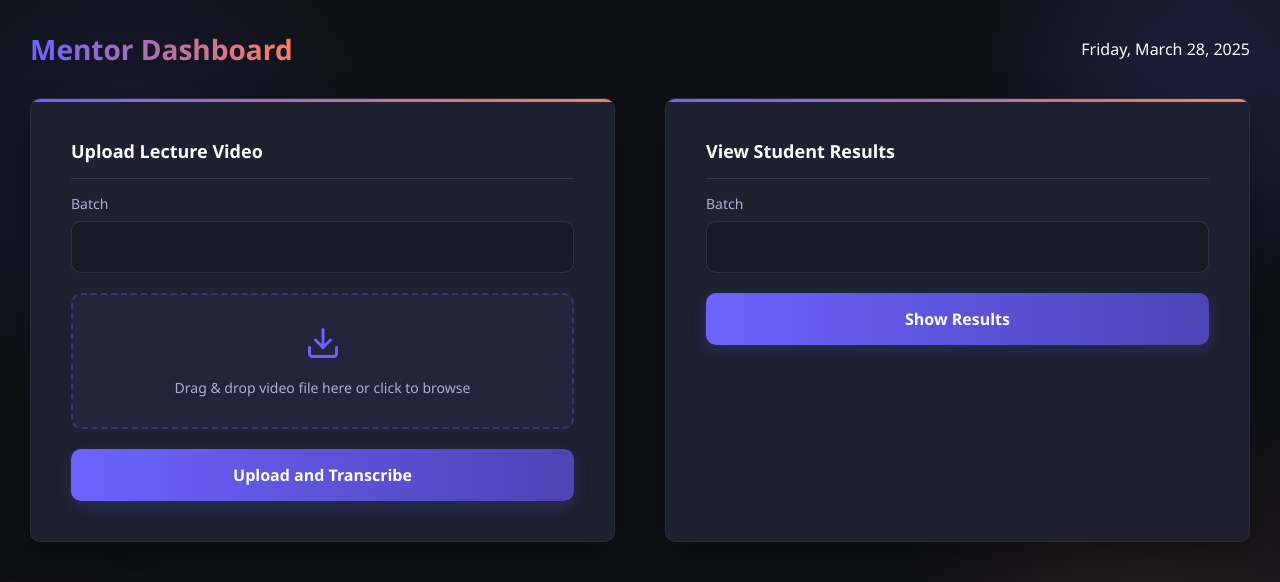
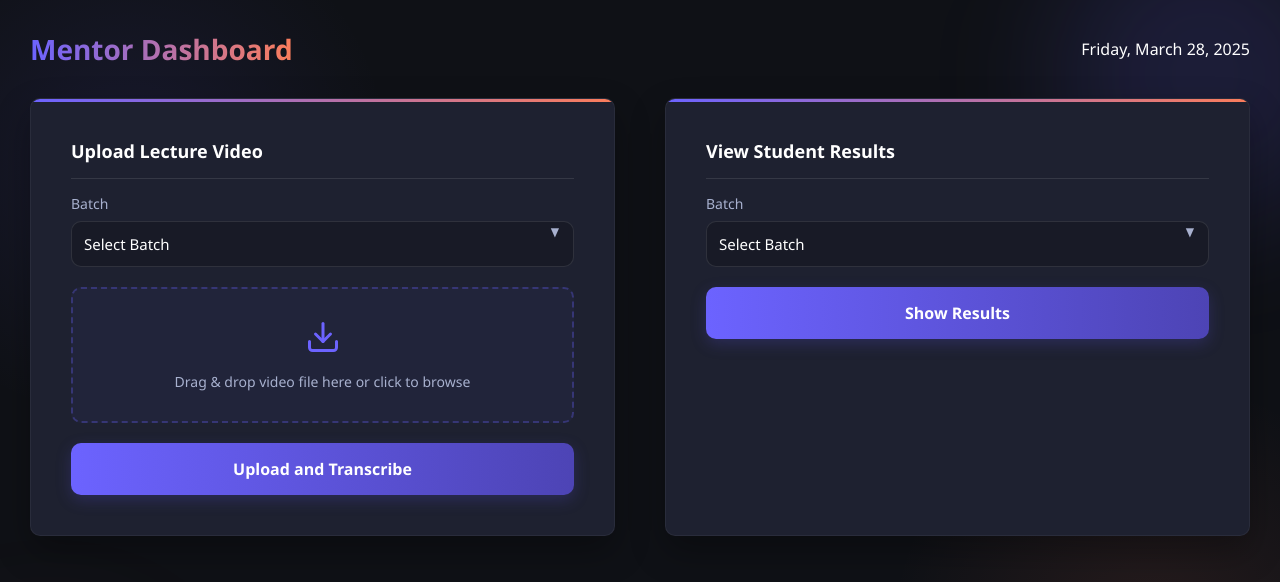
Before and after one commit to Sa1f27/standup-calls, a FastAPI app: template templates/mentor_dashboard.html in a window 1280 px wide. Shown: the top 582 px of the page. Run offline with FastAPI, Linux system fonts and the light colour scheme; the template is opened without the code that fills it, so the values that code supplies are empty.

Commit message:
added dropdown to batches selection

```diff
--- a/main.py
+++ b/main.py
@@ -415,7 +415,7 @@ async def mentor_view_results(
         conn = get_db_connection()
         cursor = conn.cursor()
         try:
-            query = "SELECT student_email, results, ai_feedback, submission_date FROM results WHERE batch = ?"
+            query = "SELECT name, student_email, results, ai_feedback, submission_date FROM results WHERE batch = ?"
             cursor.execute(query, (batch,))
             results_data = fetchall_dict(cursor)
         except pyodbc.Error as e:
--- a/templates/mentor_dashboard.html
+++ b/templates/mentor_dashboard.html
@@ -196,6 +196,66 @@
       color: var(--text-secondary);
     }
 
+    /* Dropdown Container */
+.form-group {
+  margin-bottom: 20px;
+}
+
+/* Dropdown Label */
+.form-group label {
+  display: block;
+  margin-bottom: 8px;
+  font-size: 14px;
+  color: var(--text-secondary);
+}
+
+/* Dropdown Select */
+.form-group select {
+  width: 100%;
+  padding: 12px;
+  font-size: 15px;
+  border-radius: var(--border-radius);
+  border: 1px solid rgba(255, 255, 255, 0.1);
+  background-color: rgba(0, 0, 0, 0.2);
+  color: var(--text);
+  cursor: pointer;
+  transition: var(--transition);
+  appearance: none; /* Removes default dropdown arrow */
+}
+
+/* Dropdown Arrow */
+.form-group {
+  position: relative;
+}
+
+.form-group::after {
+  content: '▼';
+  position: absolute;
+  top: 50%;
+  right: 15px;
+  transform: translateY(-50%);
+  font-size: 12px;
+  color: var(--text-secondary);
+  pointer-events: none;
+}
+
+/* Hover and Focus Effects */
+.form-group select:hover {
+  border-color: var(--primary);
+}
+
+.form-group select:focus {
+  outline: none;
+  border-color: var(--primary);
+  box-shadow: 0 0 5px rgba(108, 99, 255, 0.3);
+}
+
+/* Dropdown Options */
+.form-group select option {
+  background-color: var(--card-bg);
+  color: var(--text);
+}
+
     .form-control {
       width: 100%;
       padding: 15px;
@@ -364,8 +424,14 @@
 
             <div class="form-group">
               <label for="batch">Batch</label>
-              <input type="text" id="batch" name="batch" class="form-control" required>
+              <select id="batch" name="batch" class="form-control" required>
+                <option value="" disabled selected>Select Batch</option>
+                <option value="b1">Batch 1</option>
+                <option value="b2">Batch 2</option>
+                <option value="b3">Batch 3</option>
+              </select>
             </div>
+
 
             <div class="file-input-container">
               <label class="file-input-label">
@@ -397,8 +463,14 @@
 
             <div class="form-group">
               <label for="resultsBatch">Batch</label>
-              <input type="text" id="resultsBatch" name="batch" class="form-control" required>
+              <select id="resultsBatch" name="batch" class="form-control" required>
+                <option value="" disabled selected>Select Batch</option>
+                <option value="b1">Batch 1</option>
+                <option value="b2">Batch 2</option>
+                <option value="b9">Batch 3</option>
+              </select>
             </div>
+
 
             <button type="submit" class="btn">Show Results</button>
           </form>
--- a/templates/mentor_results.html
+++ b/templates/mentor_results.html
@@ -429,7 +429,7 @@
           <tbody>
             {% for row in results_data %}
             <tr>
-              <td class="student-name"> {{ row.student_name }}</td>
+              <td class="student-name"> {{ row.name }}</td>
               <td class="student-email">{{ row.student_email }}</td>
               <td class="answers-cell"><pre>{{ row.results }}</pre></td>
               <td class="ai-feedback">{{ row.ai_feedback }}</td>
```
Also changed, not shown: templates/index.html (+39 -3 lines), templates/student_dashboard.html (+54 -2 lines).
